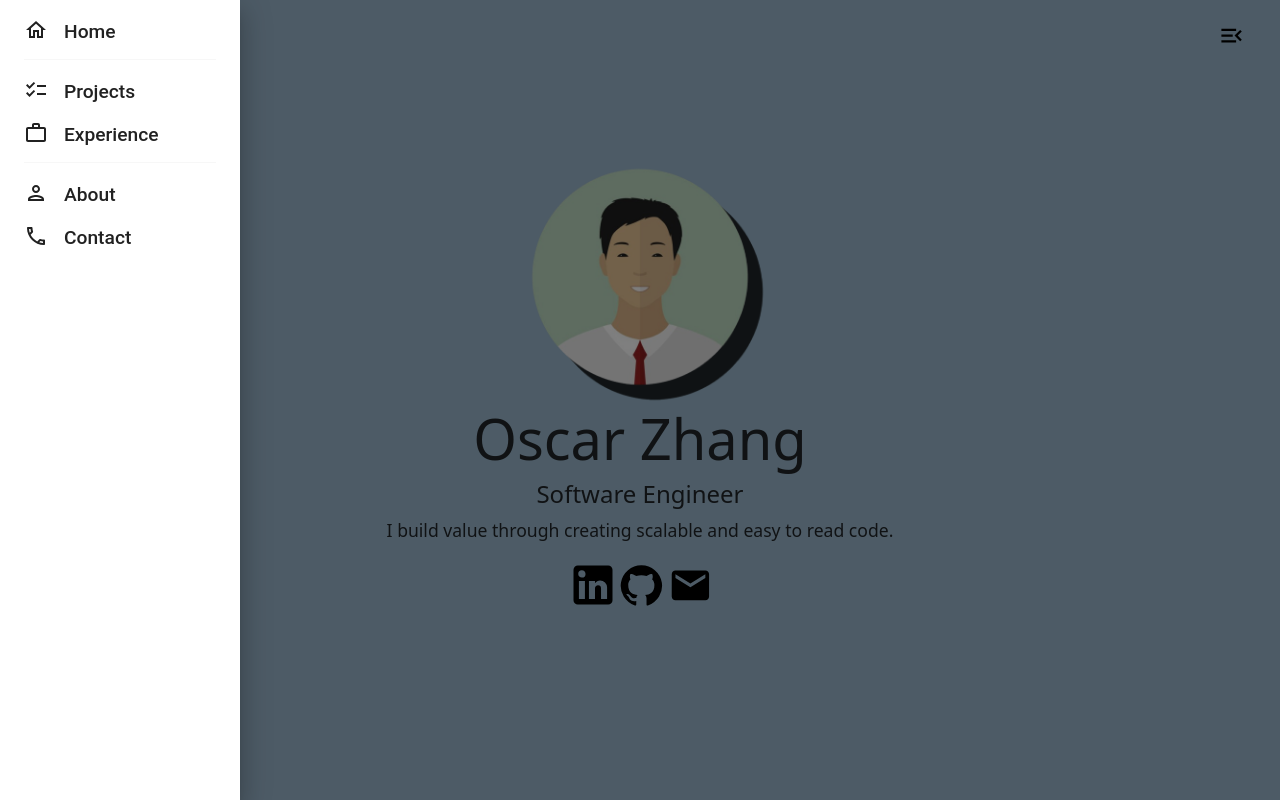
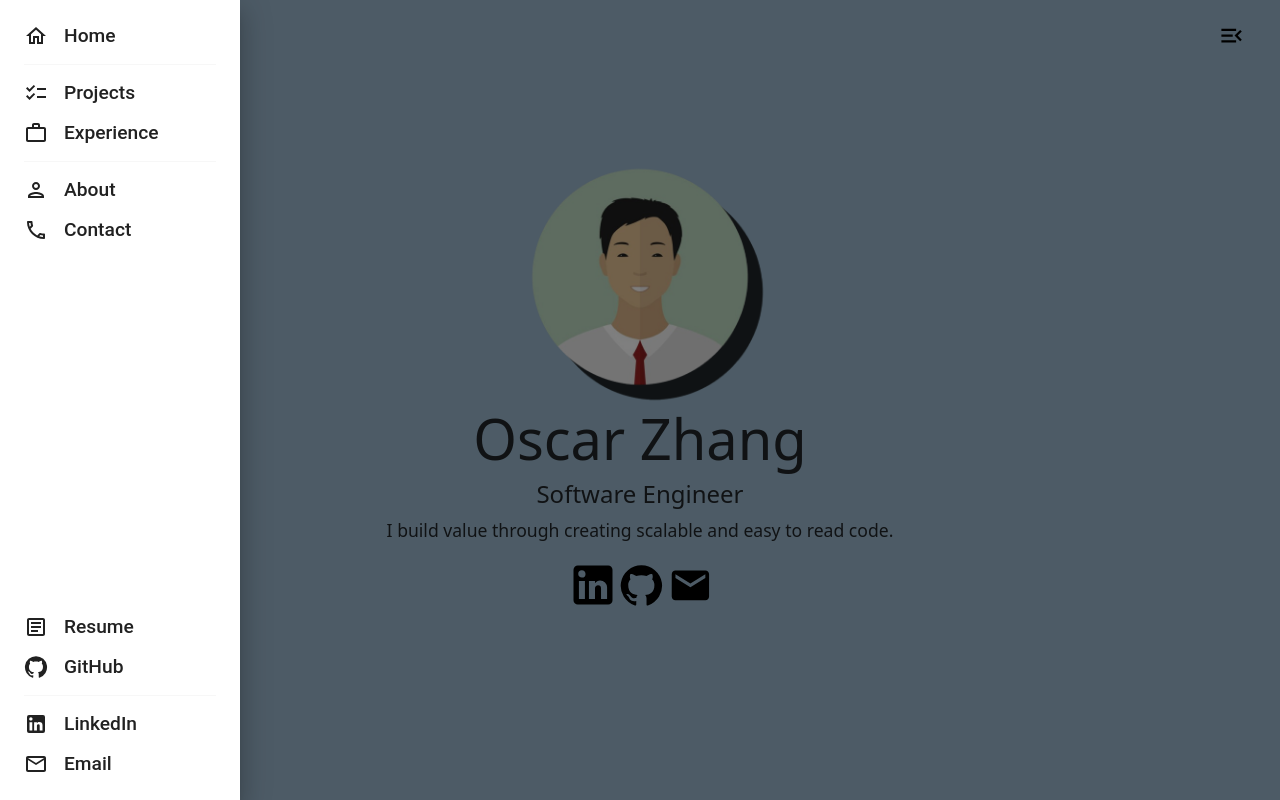
Before and after one commit to oscarzhang228/Portfolio-OZ, a React (Vite) app: page / in a window 1280 px wide. Both pictures are taken after a click on the button 1232 px from the left and 35 px from the top of the page. Shown: the top 800 px of the page. Built offline with nearby package versions, Linux system fonts and the light colour scheme.

Commit message:
add resume, linkedin, email, and github to navigation bar

```diff
--- a/src/components/Navigation/Navigation.tsx
+++ b/src/components/Navigation/Navigation.tsx
@@ -9,6 +9,10 @@ import ChecklistIcon from "@mui/icons-material/Checklist";
 import WorkOutlineOutlinedIcon from "@mui/icons-material/WorkOutlineOutlined";
 import PersonOutlinedIcon from "@mui/icons-material/PersonOutlined";
 import LocalPhoneOutlinedIcon from "@mui/icons-material/LocalPhoneOutlined";
+import ArticleOutlinedIcon from "@mui/icons-material/ArticleOutlined";
+import LinkedInIcon from "@mui/icons-material/LinkedIn";
+import GitHubIcon from "@mui/icons-material/GitHub";
+import EmailOutlinedIcon from "@mui/icons-material/EmailOutlined";
 import { ReactElement } from "react";
 
 type NavigationProps = {
@@ -30,6 +34,20 @@ export default function Navigation(props: NavigationProps) {
     setOpen(!open);
   };
 
+  /**
+   * Handles the click event for the navigation items on the same page
+   * @param ref reference to the element to scroll to
+   */
+  const handleNavigationSamePage = (ref: React.RefObject<HTMLElement>) => {
+    if (ref.current) {
+      ref.current.scrollIntoView({ behavior: "smooth" });
+    }
+    toggleDrawer();
+  };
+
+  const handleNavigationExternal = (link: string) => {
+    window.open(link, "_blank");
+  };
   return (
     <>
       <Button onClick={toggleDrawer} sx={navigationButtonStyle}>
@@ -41,35 +59,61 @@ export default function Navigation(props: NavigationProps) {
         variant="temporary"
         sx={drawerStyle}
       >
-        <section className={`py-3 px-4 d-flex flex-column gap-3`}>
+        <section className={`py-4 px-4 d-flex flex-column gap-3 h-100`}>
           <NavigationItem
             icon={<HomeOutlinedIcon />}
             text="Home"
-            navRef={homeRef}
-            toggleDrawer={toggleDrawer}
+            onClick={() => handleNavigationSamePage(homeRef)}
           />
           <Divider />
           <NavigationItem
             icon={<ChecklistIcon />}
             text="Projects"
-            navRef={projectsRef}
-            toggleDrawer={toggleDrawer}
+            onClick={() => handleNavigationSamePage(projectsRef)}
           />
           <NavigationItem
             icon={<WorkOutlineOutlinedIcon />}
             text="Experience"
-            toggleDrawer={toggleDrawer}
           />
           <Divider />
+          <NavigationItem icon={<PersonOutlinedIcon />} text="About" />
+          <NavigationItem icon={<LocalPhoneOutlinedIcon />} text="Contact" />
+
+          {/*This section is used to separate the navigation items at the top and the ones at the bottom */}
+          <section className="mt-auto"></section>
           <NavigationItem
-            icon={<PersonOutlinedIcon />}
-            text="About"
-            toggleDrawer={toggleDrawer}
-          />
+            icon={<ArticleOutlinedIcon />}
+            text="Resume"
+            onClick={() =>
+              handleNavigationExternal(
+                "https://drive.google.com/file/d/1oh-SenQzfQggCx2H306BzVdGYuu7ZDfN/view?usp=sharing"
+              )
+            }
+          ></NavigationItem>
+
           <NavigationItem
-            icon={<LocalPhoneOutlinedIcon />}
-            text="Contact"
-            toggleDrawer={toggleDrawer}
+            icon={<GitHubIcon />}
+            text="GitHub"
+            onClick={() =>
+              handleNavigationExternal("https://github.com/oscarzhang228")
+            }
+          ></NavigationItem>
+          <Divider />
+          <NavigationItem
+            icon={<LinkedInIcon />}
+            text="LinkedIn"
+            onClick={() =>
+              handleNavigationExternal(
+                "https://www.linkedin.com/in/oscarzhang228/"
+              )
+            }
+          ></NavigationItem>
+          <NavigationItem
+            icon={<EmailOutlinedIcon />}
+            text="Email"
+            onClick={() =>
+              handleNavigationExternal("mailto:oscarzhang228@gmail.com")
+            }
           />
         </section>
       </Drawer>
@@ -79,8 +123,7 @@ export default function Navigation(props: NavigationProps) {
 type NavigationItemProps = {
   icon: ReactElement;
   text: string;
-  navRef?: React.RefObject<HTMLElement>;
-  toggleDrawer?: () => void;
+  onClick?: () => void;
 };
 
 /**
@@ -89,19 +132,12 @@ type NavigationItemProps = {
  * @returns NavigationItem component used to display a navigation item.
  */
 const NavigationItem = (props: NavigationItemProps) => {
-  const { icon, text, navRef, toggleDrawer } = props;
+  const { icon, text, onClick } = props;
 
   return (
-    <section
-      className="d-flex gap-3 align-items-center"
-      onClick={() => {
-        // scroll and then close the drawer
-        navRef?.current?.scrollIntoView();
-        toggleDrawer?.();
-      }}
-    >
+    <section className="d-flex gap-3 align-items-center" onClick={onClick}>
       {icon}
-      <h1 className={`${styles["Navigation-Item"]} m-0 pt-1`}>{text}</h1>
+      <h1 className={`${styles["Navigation-Item"]} m-0`}>{text}</h1>
     </section>
   );
 };
```
